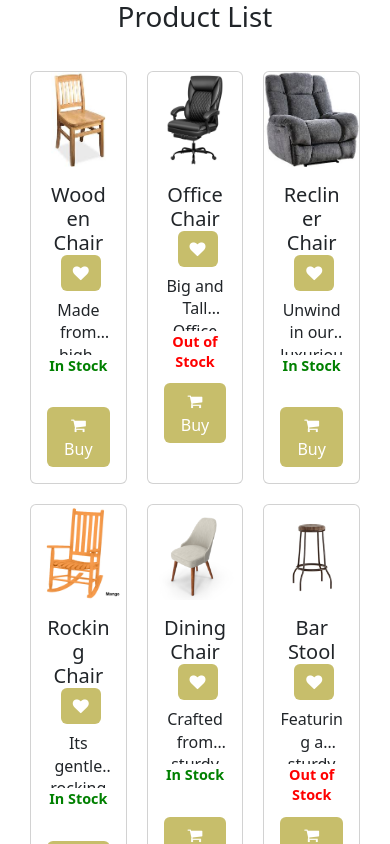
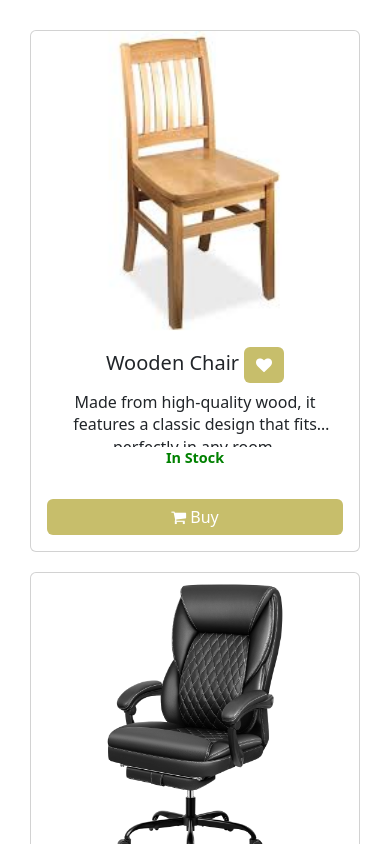
Before and after one commit to shimaafathi123/BankNote-React-Task, a React (Create React App) app in the folder product-card-app/: page / in a window 390 px wide. Shown: the top 844 px of the page. Built offline with nearby package versions, Linux system fonts and the light colour scheme.

Commit message:
restyling

```diff
--- a/product-card-app/public/index.html
+++ b/product-card-app/public/index.html
@@ -24,7 +24,7 @@
       work correctly both with client-side routing and a non-root public URL.
       Learn how to configure a non-root public URL by running `npm run build`.
     -->
-    <title>React App</title>
+    <title>Product List</title>
   </head>
   <body>
     <noscript>You need to enable JavaScript to run this app.</noscript>
--- a/product-card-app/src/App.js
+++ b/product-card-app/src/App.js
@@ -6,7 +6,6 @@ import 'bootstrap/dist/css/bootstrap.min.css';
 function App() {
   return (
     <div className="App">
-            <h1>Product List</h1>
             <ProductList />
         </div>
   );
--- a/product-card-app/src/components/ProductCard/ProductCard.css
+++ b/product-card-app/src/components/ProductCard/ProductCard.css
@@ -9,11 +9,23 @@
     justify-content: space-between;
 }
 
+@media (max-width: 768px) {
+    .product-card {
+        flex: 1 1 calc(50% - 20px);
+    }
+}
+
+@media (max-width: 480px) {
+    .product-card {
+        flex: 1 1 calc(100% - 20px);
+    }
+}
+
 .product-card img {
     border-radius: 8px;
-    width: 100%; /* Full width of the card */
-    max-height: 300px; /* Maintains maximum height */
-    object-fit: contain; /* Ensures no cropping */
+    width: 100%;
+    max-height: 300px;
+    object-fit: contain;
 }
 
 .product-card h2 {
```
